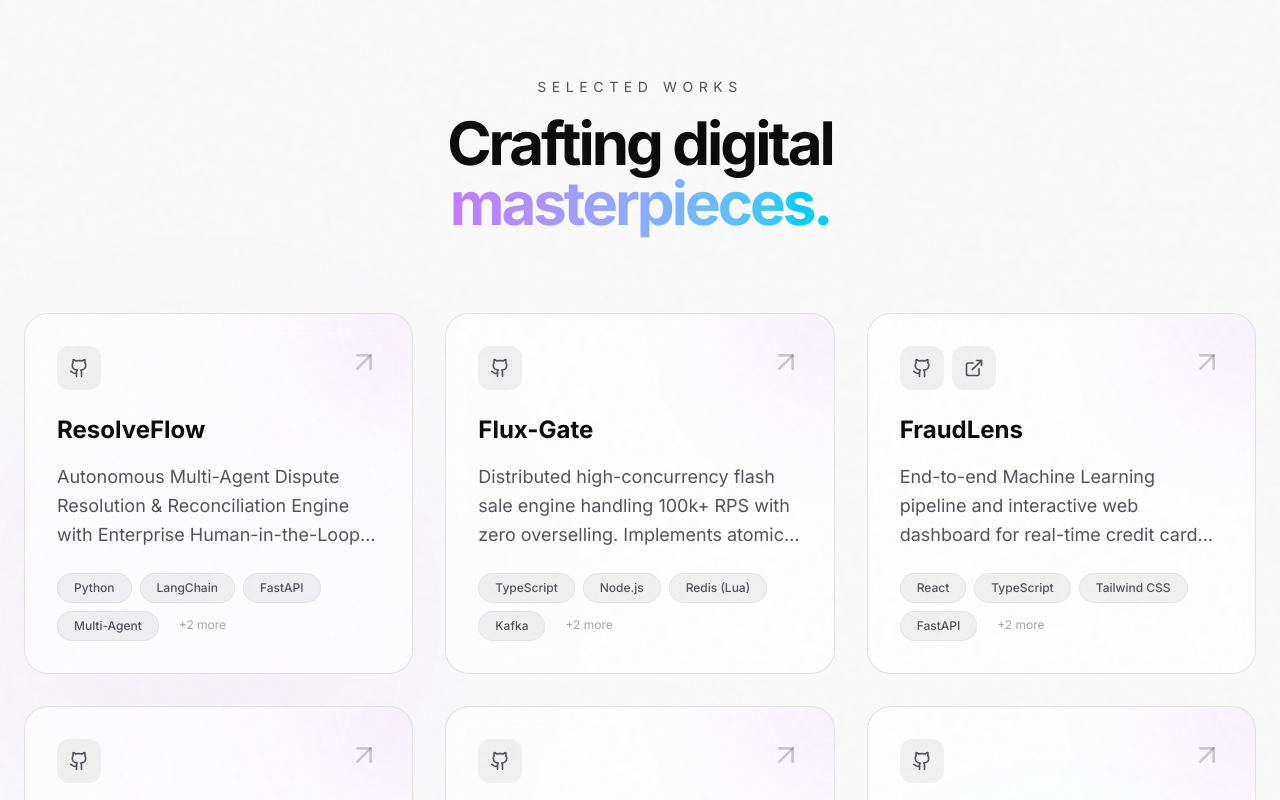
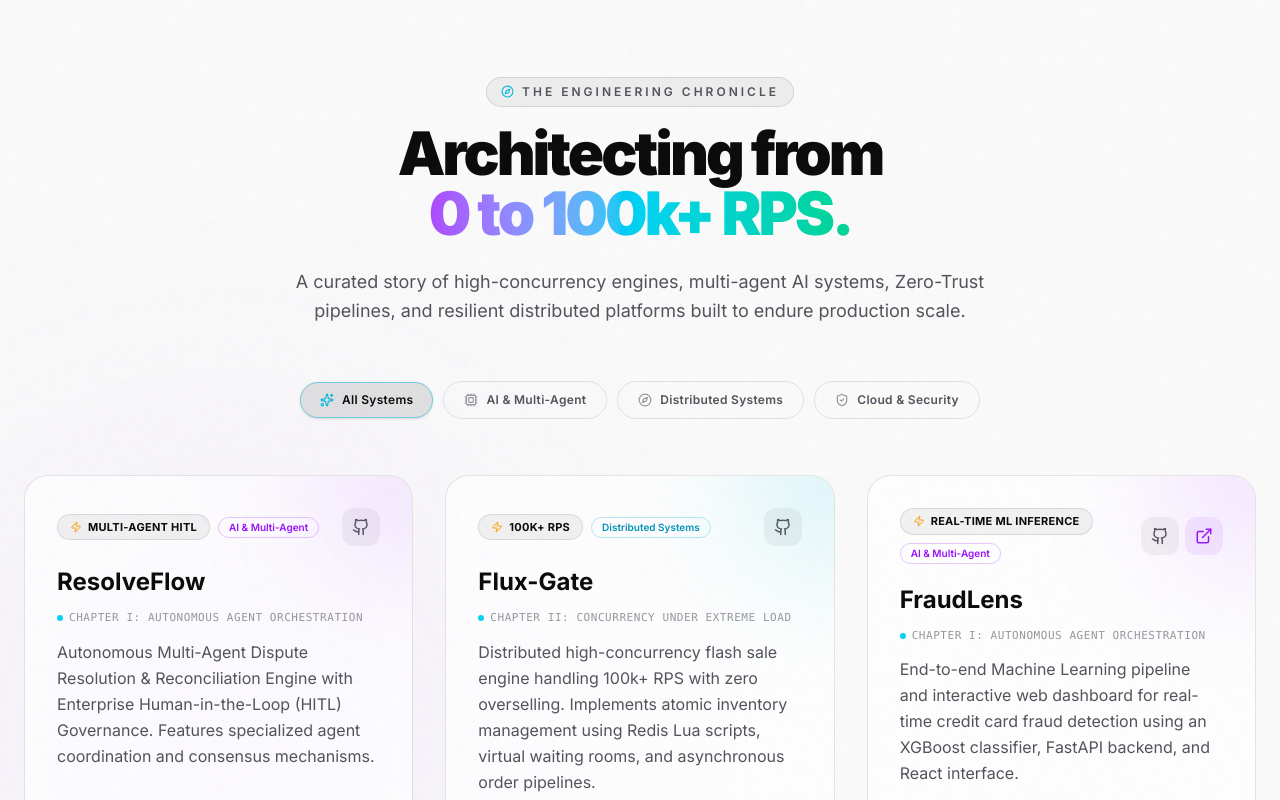
Before and after one commit to KumarDhananjaya/portfolio-new, a Next.js app: page / in a window 1280 px wide. Shown: the part 3420-4220 px from the top of the page. Built offline with nearby package versions, Linux system fonts and the light colour scheme.

Commit message:
feat(projects): add interactive category filters, metrics, and chapter narrative

```diff
--- a/components/sections/Projects.tsx
+++ b/components/sections/Projects.tsx
@@ -1,45 +1,100 @@
 'use client';
 
-import React from 'react';
-import { motion } from 'framer-motion';
+import React, { useState } from 'react';
+import { motion, AnimatePresence } from 'framer-motion';
 import { PROJECTS } from '@/lib/constants';
-import { Github } from 'lucide-react';
+import { Github, Compass, Cpu, ShieldCheck, Sparkles, Filter } from 'lucide-react';
 import { ProjectCard } from '@/components/ui/ProjectCard';
 
+const categories = [
+    { id: 'All', label: 'All Systems', icon: Sparkles },
+    { id: 'AI & Multi-Agent', label: 'AI & Multi-Agent', icon: Cpu },
+    { id: 'Distributed Systems', label: 'Distributed Systems', icon: Compass },
+    { id: 'Cloud & Security', label: 'Cloud & Security', icon: ShieldCheck },
+];
+
 export const Projects: React.FC = () => {
+    const [activeCategory, setActiveCategory] = useState('All');
+
+    const filteredProjects = activeCategory === 'All'
+        ? PROJECTS
+        : PROJECTS.filter(p => p.category === activeCategory);
+
     return (
         <section
             id="projects"
             className="w-full py-24 md:py-32 px-6 relative overflow-hidden bg-grain"
         >
-            {/* Background Atmosphere */}
-            <div className="absolute top-1/4 left-0 w-[400px] h-[400px] bg-purple-500/5 rounded-full blur-[120px] pointer-events-none" />
-            <div className="absolute bottom-1/4 right-0 w-[400px] h-[400px] bg-cyan-500/5 rounded-full blur-[120px] pointer-events-none" />
+            {/* Ambient Background Glows */}
+            <div className="absolute top-1/4 left-0 w-[450px] h-[450px] bg-purple-500/10 dark:bg-purple-500/5 rounded-full blur-[140px] pointer-events-none" />
+            <div className="absolute bottom-1/4 right-0 w-[450px] h-[450px] bg-cyan-500/10 dark:bg-cyan-500/5 rounded-full blur-[140px] pointer-events-none" />
 
             <div className="w-full max-w-7xl mx-auto relative z-10">
-                <div className="mb-20 text-center max-w-3xl mx-auto">
+                {/* Section Header & Narrative Story */}
+                <div className="mb-14 text-center max-w-3xl mx-auto">
                     <motion.div
                         initial={{ opacity: 0, y: 20 }}
                         whileInView={{ opacity: 1, y: 0 }}
                         viewport={{ once: true }}
                         transition={{ duration: 0.6 }}
                     >
-                        <h2 className="text-sm uppercase tracking-[0.4em] text-muted mb-4">Selected Works</h2>
-                        <h3 className="text-4xl md:text-6xl font-bold tracking-tighter mb-6">
-                            Crafting digital <br />
-                            <span className="text-transparent bg-clip-text bg-gradient-to-r from-purple-400 to-cyan-400">masterpieces.</span>
+                        <div className="inline-flex items-center gap-2 px-3.5 py-1.5 rounded-full bg-foreground/5 border border-foreground/10 text-xs uppercase tracking-[0.25em] text-muted mb-4 font-semibold">
+                            <Compass size={13} className="text-cyan-500" />
+                            <span>The Engineering Chronicle</span>
+                        </div>
+                        <h3 className="text-4xl md:text-6xl font-black tracking-tighter mb-6 text-foreground">
+                            Architecting from <br />
+                            <span className="text-transparent bg-clip-text bg-gradient-to-r from-purple-500 via-cyan-400 to-emerald-400">
+                                0 to 100k+ RPS.
+                            </span>
                         </h3>
+                        <p className="text-muted text-base md:text-lg leading-relaxed">
+                            A curated story of high-concurrency engines, multi-agent AI systems, Zero-Trust pipelines, and resilient distributed platforms built to endure production scale.
+                        </p>
                     </motion.div>
                 </div>
 
-                {/* Projects Grid */}
-                <div className="grid grid-cols-1 md:grid-cols-2 lg:grid-cols-3 gap-8 mb-20 px-4 md:px-0">
-                    {PROJECTS.map((project, index) => (
-                        <ProjectCard key={project.title} project={project} index={index} />
-                    ))}
+                {/* Interactive Category Filter Pills */}
+                <div className="flex flex-wrap items-center justify-center gap-2.5 mb-14">
+                    {categories.map(({ id, label, icon: Icon }) => {
+                        const isActive = activeCategory === id;
+                        return (
+                            <button
+                                key={id}
+                                onClick={() => setActiveCategory(id)}
+                                className={`relative px-5 py-2.5 rounded-full text-xs font-semibold tracking-wide transition-all duration-300 flex items-center gap-2 ${
+                                    isActive
+                                        ? 'text-foreground bg-foreground/10 border-foreground/30 shadow-sm'
+                                        : 'text-muted hover:text-foreground hover:bg-foreground/5 border border-foreground/10'
+                                }`}
+                            >
+                                <Icon size={14} className={isActive ? 'text-cyan-500' : 'opacity-60'} />
+                                <span>{label}</span>
+                                {isActive && (
+                                    <motion.div
+                                        layoutId="activeCategoryIndicator"
+                                        className="absolute inset-0 rounded-full border border-cyan-500/50 pointer-events-none"
+                                        transition={{ type: 'spring', stiffness: 350, damping: 30 }}
+                                    />
+                                )}
+                            </button>
+                        );
+                    })}
                 </div>
 
-                {/* Repository Link */}
+                {/* Projects Grid with Smooth Transitions */}
+                <motion.div
+                    layout
+                    className="grid grid-cols-1 md:grid-cols-2 lg:grid-cols-3 gap-8 mb-20"
+                >
+                    <AnimatePresence mode="popLayout">
+                        {filteredProjects.map((project, index) => (
+                            <ProjectCard key={project.title} project={project} index={index} />
+                        ))}
+                    </AnimatePresence>
+                </motion.div>
+
+                {/* GitHub Repositories Link */}
                 <motion.div
                     initial={{ opacity: 0, y: 20 }}
                     whileInView={{ opacity: 1, y: 0 }}
@@ -47,15 +102,13 @@ export const Projects: React.FC = () => {
                     className="flex justify-center"
                 >
                     <a
-                        href={`https://github.com/KumarDhananjaya?tab=repositories`}
+                        href="https://github.com/KumarDhananjaya?tab=repositories"
                         target="_blank"
                         rel="noopener noreferrer"
-                        className="group flex flex-col items-center gap-4"
+                        className="group inline-flex items-center gap-3 px-6 py-3.5 rounded-full glass hover:bg-foreground/10 border border-foreground/10 text-xs uppercase tracking-widest text-muted hover:text-foreground transition-all duration-300"
                     >
-                        <div className="w-16 h-16 rounded-3xl glass flex items-center justify-center group-hover:scale-110 group-hover:bg-foreground/10 transition-all duration-500">
-                            <Github size={24} />
-                        </div>
-                        <span className="text-xs uppercase tracking-widest text-muted/50 group-hover:text-muted transition-colors">View all 50+ repositories</span>
+                        <Github size={18} className="group-hover:scale-110 transition-transform" />
+                        <span>Explore all 50+ repositories on GitHub</span>
                     </a>
                 </motion.div>
             </div>
--- a/components/ui/ProjectCard.tsx
+++ b/components/ui/ProjectCard.tsx
@@ -1,14 +1,17 @@
 'use client';
 
-import React from 'react';
-import { motion } from 'framer-motion';
-import { Github, ExternalLink, ArrowUpRight } from 'lucide-react';
+import React, { useState } from 'react';
+import { motion, AnimatePresence } from 'framer-motion';
+import { Github, ExternalLink, ArrowUpRight, Zap, Layers, Sparkles } from 'lucide-react';
 
 interface ProjectCardProps {
     project: {
         title: string;
         description: string;
         technologies: string[];
+        category?: string;
+        chapter?: string;
+        metric?: string;
         github?: string;
         link?: string;
         featured?: boolean;
@@ -17,29 +20,71 @@ interface ProjectCardProps {
 }
 
 export const ProjectCard: React.FC<ProjectCardProps> = ({ project, index }) => {
+    const [isHovered, setIsHovered] = useState(false);
+
+    const getCategoryColor = (category?: string) => {
+        switch (category) {
+            case 'AI & Multi-Agent':
+                return 'from-purple-500/20 to-pink-500/10 border-purple-500/30 text-purple-600 dark:text-purple-300';
+            case 'Distributed Systems':
+                return 'from-cyan-500/20 to-blue-500/10 border-cyan-500/30 text-cyan-600 dark:text-cyan-300';
+            case 'Cloud & Security':
+                return 'from-emerald-500/20 to-teal-500/10 border-emerald-500/30 text-emerald-600 dark:text-emerald-300';
+            default:
+                return 'from-purple-500/20 to-cyan-500/10 border-foreground/20 text-muted';
+        }
+    };
+
     return (
         <motion.div
-            initial={{ opacity: 0, y: 20 }}
+            layout
+            initial={{ opacity: 0, y: 25 }}
             whileInView={{ opacity: 1, y: 0 }}
             viewport={{ once: true }}
-            transition={{ duration: 0.5, delay: index * 0.1 }}
-            className="group relative h-full"
+            transition={{ duration: 0.5, delay: (index % 3) * 0.1 }}
+            className="group relative h-full flex flex-col"
+            onMouseEnter={() => setIsHovered(true)}
+            onMouseLeave={() => setIsHovered(false)}
         >
-            <div className="glass hover:glass-dark transition-all duration-500 rounded-3xl p-8 h-full flex flex-col justify-between overflow-hidden">
-                {/* Background Glow */}
-                <div className="absolute -top-20 -right-20 w-40 h-40 bg-purple-500/10 rounded-full blur-3xl group-hover:bg-purple-500/20 transition-all duration-700" />
+            <div className="glass hover:glass-dark transition-all duration-500 rounded-3xl p-7 md:p-8 h-full flex flex-col justify-between overflow-hidden relative border border-foreground/10 hover:border-foreground/20 hover:shadow-2xl hover:shadow-purple-500/5">
+                {/* Background Dynamic Glow */}
+                <div
+                    className={`absolute -top-24 -right-24 w-48 h-48 rounded-full blur-3xl transition-all duration-700 pointer-events-none ${
+                        project.category === 'AI & Multi-Agent'
+                            ? 'bg-purple-500/15 group-hover:bg-purple-500/25'
+                            : project.category === 'Distributed Systems'
+                            ? 'bg-cyan-500/15 group-hover:bg-cyan-500/25'
+                            : 'bg-emerald-500/15 group-hover:bg-emerald-500/25'
+                    }`}
+                />
 
                 <div>
-                    <div className="flex justify-between items-start mb-6">
-                        <div className="flex gap-2">
+                    {/* Header bar: Chapter/Metric & Actions */}
+                    <div className="flex items-center justify-between gap-2 mb-5">
+                        <div className="flex flex-wrap items-center gap-2">
+                            {project.metric && (
+                                <span className="inline-flex items-center gap-1.5 px-3 py-1 rounded-full text-[11px] font-bold tracking-wide uppercase bg-foreground/5 border border-foreground/10 text-foreground">
+                                    <Zap size={12} className="text-amber-500" />
+                                    {project.metric}
+                                </span>
+                            )}
+                            {project.category && (
+                                <span className={`px-2.5 py-0.5 rounded-full text-[10px] font-semibold border ${getCategoryColor(project.category)}`}>
+                                    {project.category}
+                                </span>
+                            )}
+                        </div>
+
+                        <div className="flex items-center gap-1.5 shrink-0">
                             {project.github && (
                                 <a
                                     href={project.github}
                                     target="_blank"
                                     rel="noopener noreferrer"
-                                    className="p-3 rounded-xl bg-foreground/5 hover:bg-foreground/10 text-muted hover:text-foreground transition-all duration-300"
+                                    className="p-2.5 rounded-xl bg-foreground/5 hover:bg-foreground/15 text-muted hover:text-foreground transition-all duration-300"
+                                    aria-label="GitHub Repository"
                                 >
-                                    <Github size={20} />
+                                    <Github size={18} />
                                 </a>
                             )}
                             {project.link && (
@@ -47,40 +92,46 @@ export const ProjectCard: React.FC<ProjectCardProps> = ({ project, index }) => {
                                     href={project.link}
                                     target="_blank"
                                     rel="noopener noreferrer"
-                                    className="p-3 rounded-xl bg-foreground/5 hover:bg-foreground/10 text-muted hover:text-foreground transition-all duration-300"
+                                    className="p-2.5 rounded-xl bg-purple-500/10 hover:bg-purple-500/20 text-purple-600 dark:text-purple-400 transition-all duration-300"
+                                    aria-label="Live Demo"
                                 >
-                                    <ExternalLink size={20} />
+                                    <ExternalLink size={18} />
                                 </a>
                             )}
                         </div>
-                        <div className="text-foreground/20 group-hover:text-purple-400/50 transition-colors duration-500">
-                            <ArrowUpRight size={32} />
-                        </div>
                     </div>
 
-                    <h3 className="text-2xl font-bold mb-4 group-hover:text-purple-500 transition-colors duration-300 decoration-purple-500/0 decoration-2 underline-offset-8 group-hover:decoration-purple-500/50">
-                        {project.title}
-                    </h3>
+                    {/* Project Title */}
+                    <div className="flex items-baseline justify-between mb-3">
+                        <h3 className="text-2xl font-bold text-foreground group-hover:text-transparent group-hover:bg-clip-text group-hover:bg-gradient-to-r group-hover:from-purple-500 group-hover:to-cyan-400 transition-all duration-300">
+                            {project.title}
+                        </h3>
+                    </div>
 
-                    <p className="text-muted text-lg leading-relaxed mb-6 line-clamp-3 group-hover:text-foreground/90 transition-colors duration-300">
+                    {/* Story Narrative Chapter */}
+                    {project.chapter && (
+                        <p className="text-[11px] font-mono uppercase tracking-wider text-muted/60 mb-3 flex items-center gap-1.5">
+                            <span className="w-1.5 h-1.5 rounded-full bg-cyan-400" />
+                            {project.chapter}
+                        </p>
+                    )}
+
+                    {/* Description */}
+                    <p className="text-muted text-sm md:text-base leading-relaxed mb-6 font-normal">
                         {project.description}
                     </p>
                 </div>
 
-                <div className="flex flex-wrap gap-2 mt-auto">
-                    {project.technologies.slice(0, 4).map((tech) => (
+                {/* Tech Stack Pills */}
+                <div className="flex flex-wrap gap-1.5 pt-4 border-t border-foreground/5 mt-auto">
+                    {project.technologies.map((tech) => (
                         <span
                             key={tech}
-                            className="px-4 py-1.5 rounded-full text-xs font-medium border border-foreground/5 bg-foreground/5 text-muted group-hover:border-purple-500/30 group-hover:text-purple-500 transition-all duration-500"
+                            className="px-3 py-1 rounded-full text-xs font-medium border border-foreground/10 bg-foreground/[0.03] text-muted group-hover:border-foreground/20 group-hover:text-foreground transition-all duration-300"
                         >
                             {tech}
                         </span>
                     ))}
-                    {project.technologies.length > 4 && (
-                        <span className="px-3 py-1.5 text-xs text-muted/50">
-                            +{project.technologies.length - 4} more
-                        </span>
-                    )}
                 </div>
             </div>
         </motion.div>
```
